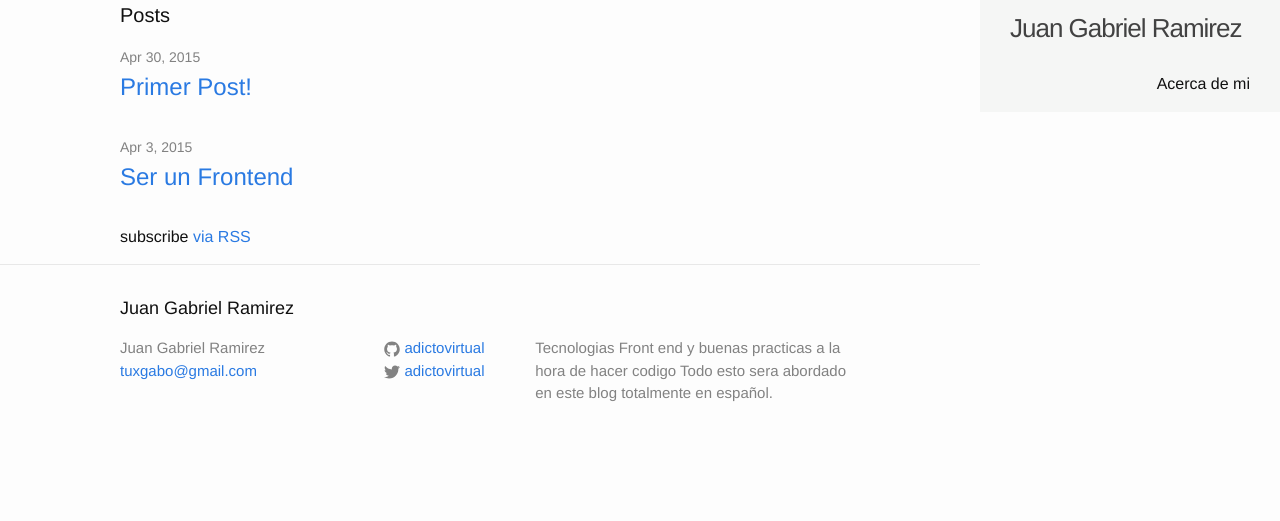
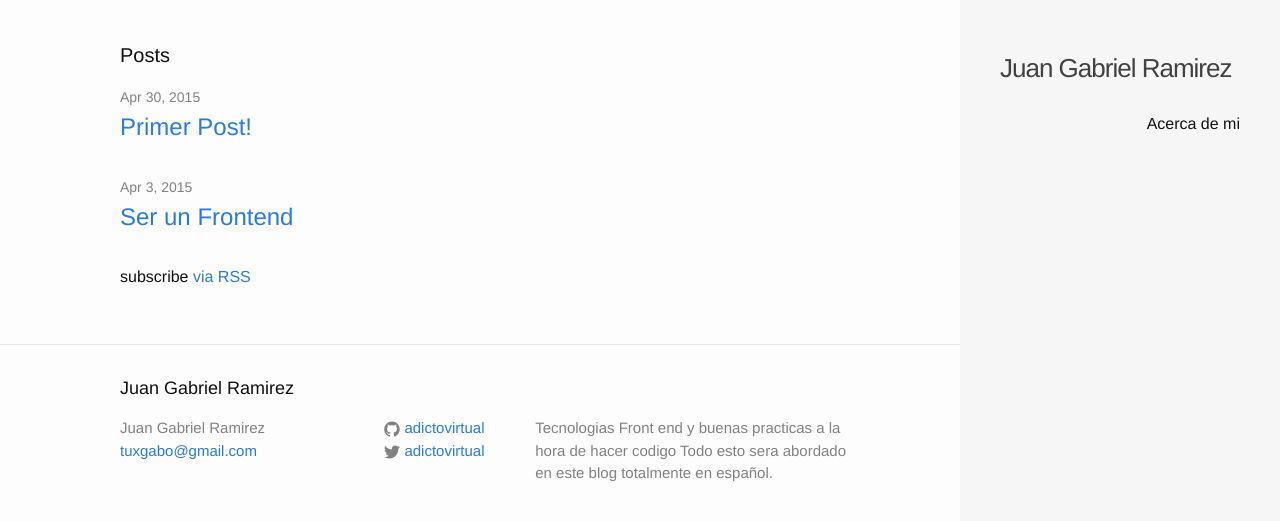
Before and after one commit to juanramirezc2/adictovirtual.github.io, a Jekyll site: the page built from index.html, in a window 1280 px wide. Shown: the top 521 px of the page. Built offline with Jekyll 4.4.1, drawn with Linux system fonts in a browser that asks for light colours.

Commit message:
spaces in sidebars

```diff
--- a/_sass/_layout.scss
+++ b/_sass/_layout.scss
@@ -6,6 +6,8 @@
     max-width:300px;
     right:0;
     background:#f5f6f5;
+    height:100%;
+    padding:40px 10px;
 }
 
 .site-title {
@@ -162,6 +164,7 @@
  */
 .page-content {
     margin-right:300px;
+    padding:40px 10px;
 }
 
 .page-heading {
```
